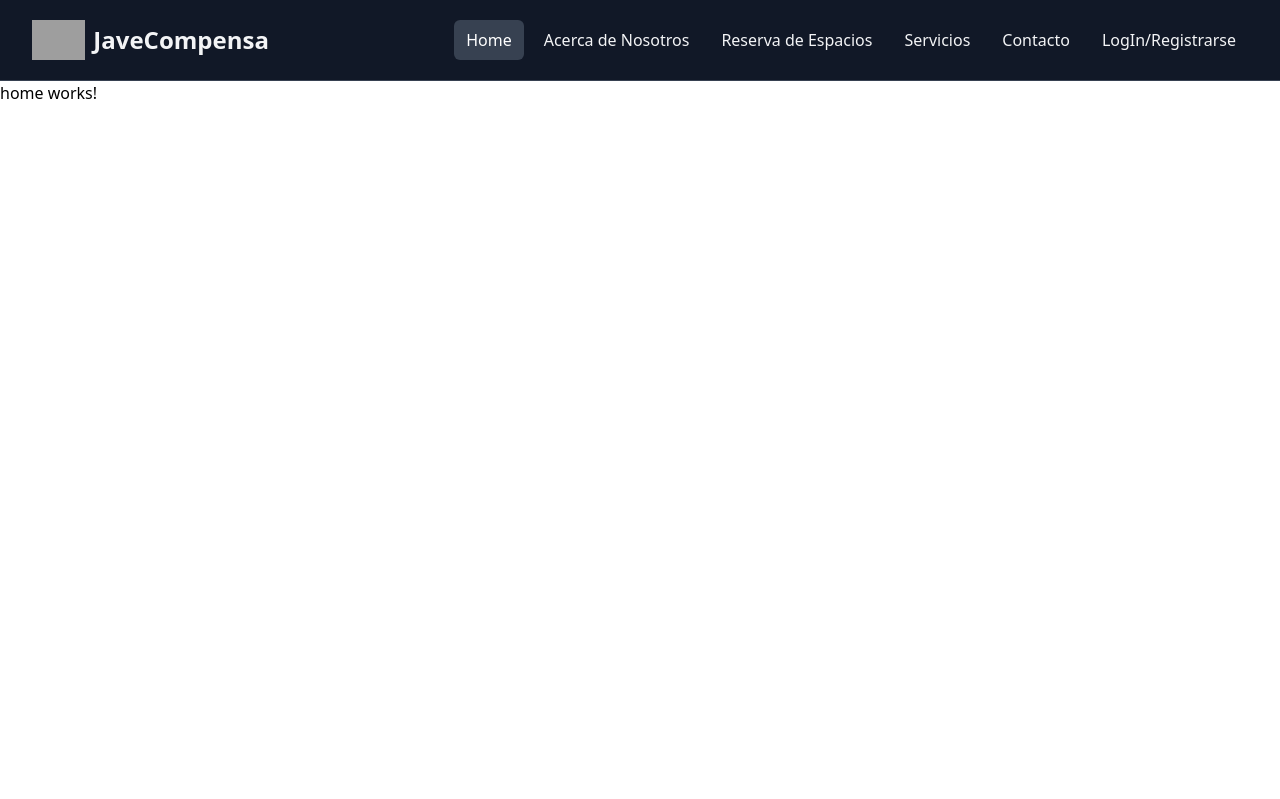
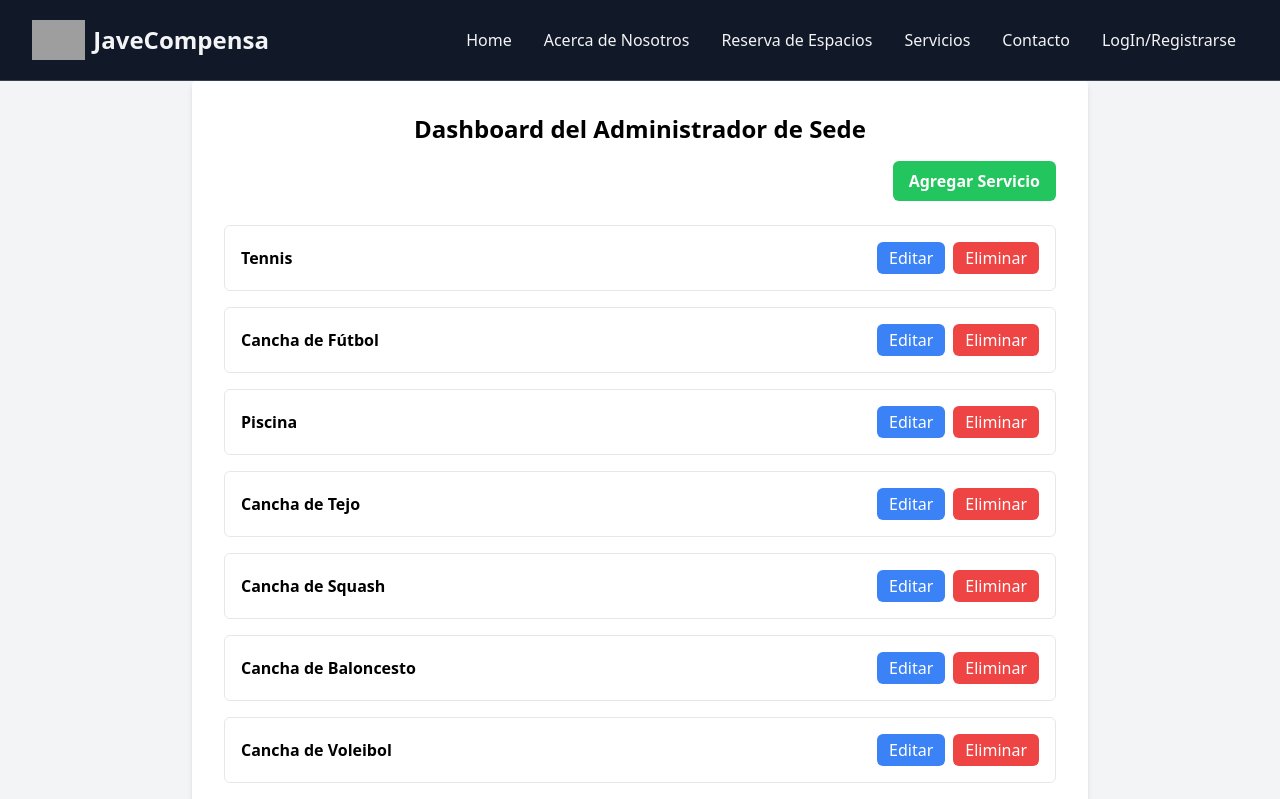
Before and after one commit to JaveCompensa-ArquitecturaDeSoftware/Angular-Frontend, an Angular app in the folder JaveCompensa-FrontEnd/: page /admin-dashboard in a window 1280 px wide. Before the commit this address led to /home. Shown: the top 799 px of the page. Built offline with nearby package versions, Linux system fonts and the light colour scheme; grey boxes are pictures that could not be loaded.

Commit message:
Initial implementation of the admin-dashboard.

```diff
--- a/JaveCompensa-FrontEnd/src/app/admin-dashboard/admin-dashboard.component.html
+++ b/JaveCompensa-FrontEnd/src/app/admin-dashboard/admin-dashboard.component.html
@@ -1 +1,36 @@
-<p>admin-dashboard works!</p>
+<div class="flex flex-col items-center justify-center min-h-screen bg-gray-100">
+  <div class="bg-white p-8 rounded shadow-md w-full max-w-4xl">
+    <h2 class="text-2xl font-bold mb-4 text-center">Dashboard del Administrador de Sede</h2>
+
+    <!-- Botón para agregar un nuevo servicio -->
+    <div class="mb-6 flex justify-end">
+      <button
+        (click)="addService()"
+        class="px-4 py-2 bg-green-500 text-white font-semibold rounded-md hover:bg-green-600"
+      >
+        Agregar Servicio
+      </button>
+    </div>
+
+    <!-- Lista de servicios -->
+    <ul class="space-y-4">
+      <li *ngFor="let service of services" class="flex items-center justify-between p-4 border rounded-md">
+        <span class="font-semibold">{{ service.name }}</span>
+        <div class="space-x-2">
+          <button
+            (click)="editService(service)"
+            class="px-3 py-1 bg-blue-500 text-white rounded-md hover:bg-blue-600"
+          >
+            Editar
+          </button>
+          <button
+            (click)="deleteService(service)"
+            class="px-3 py-1 bg-red-500 text-white rounded-md hover:bg-red-600"
+          >
+            Eliminar
+          </button>
+        </div>
+      </li>
+    </ul>
+  </div>
+</div>
--- a/JaveCompensa-FrontEnd/src/app/admin-dashboard/admin-dashboard.component.ts
+++ b/JaveCompensa-FrontEnd/src/app/admin-dashboard/admin-dashboard.component.ts
@@ -1,12 +1,61 @@
 import { Component } from '@angular/core';
+import {NgForOf} from '@angular/common';
+
+interface Service {
+  id: number;
+  name: string;
+}
 
 @Component({
   selector: 'app-admin-dashboard',
   standalone: true,
-  imports: [],
+  imports: [
+    NgForOf
+  ],
   templateUrl: './admin-dashboard.component.html',
-  styleUrl: './admin-dashboard.component.css'
+  styleUrls: ['./admin-dashboard.component.css']
 })
 export class AdminDashboardComponent {
+  services: Service[] = [
+    { id: 1, name: 'Tennis' },
+    { id: 2, name: 'Cancha de Fútbol' },
+    { id: 3, name: 'Piscina' },
+    { id: 4, name: 'Cancha de Tejo' },
+    { id: 5, name: 'Cancha de Squash' },
+    { id: 6, name: 'Cancha de Baloncesto' },
+    { id: 7, name: 'Cancha de Voleibol' },
+    { id: 8, name: 'Cancha de Tenis de Mesa' },
+    { id: 9, name: 'Cancha de Fútbol 5' },
+    { id: 10, name: 'Cancha de Fútbol 7' },
+    { id: 11, name: 'Cancha de Fútbol 11' },
+    { id: 12, name: 'Cancha de Balonmano' },
+    { id: 13, name: 'Cancha de Fútbol Sala' },
+    { id: 14, name: 'Cancha de Baloncesto 3x3' },
+    { id: 15, name: 'Salón de Juegos' },
+    { id: 16, name: 'Gimnasio' },
+    { id: 17, name: 'Pista de Atletismo' },
+    { id: 18, name: 'Pista de Patinaje' },
+    { id: 19, name: 'Pista de Skateboarding' },
+    { id: 20, name: 'Pista de BMX' },
+    { id: 21, name: 'Pista de Ciclismo' },
+    { id: 22, name: 'Pista de Karting' },
+    { id: 23, name: 'Pista de Carreras' },
+    { id: 24, name: 'Pista de Patinaje de Velocidad' },
+    { id: 25, name: 'Pista de Patinaje Artístico' },
+    { id: 26, name: 'Pista de Patinaje de Hockey' },
+    { id: 27, name: 'Pista de Patinaje sobre Hielo' },
+  ];
 
+  // Métodos de ejemplo para los botones
+  addService() {
+    alert('Función para agregar servicio.');
+  }
+
+  editService(service: Service) {
+    alert(`Función para editar el servicio: ${service.name}`);
+  }
+
+  deleteService(service: Service) {
+    alert(`Función para eliminar el servicio: ${service.name}`);
+  }
 }
--- a/JaveCompensa-FrontEnd/src/app/app.routes.ts
+++ b/JaveCompensa-FrontEnd/src/app/app.routes.ts
@@ -2,6 +2,7 @@ import { Routes } from '@angular/router';
 import { HomeComponent } from './home/home.component';
 import {LoginComponent} from './login/login.component';
 import {RegisterComponent} from './register/register.component';
+import {AdminDashboardComponent} from './admin-dashboard/admin-dashboard.component';
 
 export const routes: Routes = [
   {
@@ -17,6 +18,10 @@ export const routes: Routes = [
     component: RegisterComponent,
   },
   {
+    path: 'admin-dashboard',
+    component: AdminDashboardComponent,
+  },
+  {
     path: '',
     redirectTo: '/home',
     pathMatch: 'full'  // Redirección a 'home' por defecto
```
